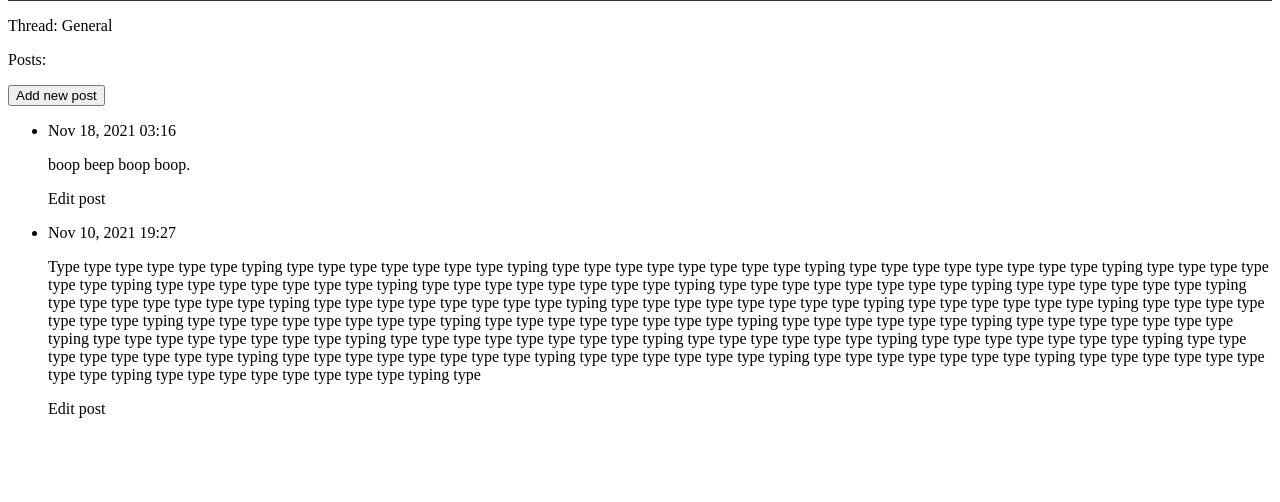
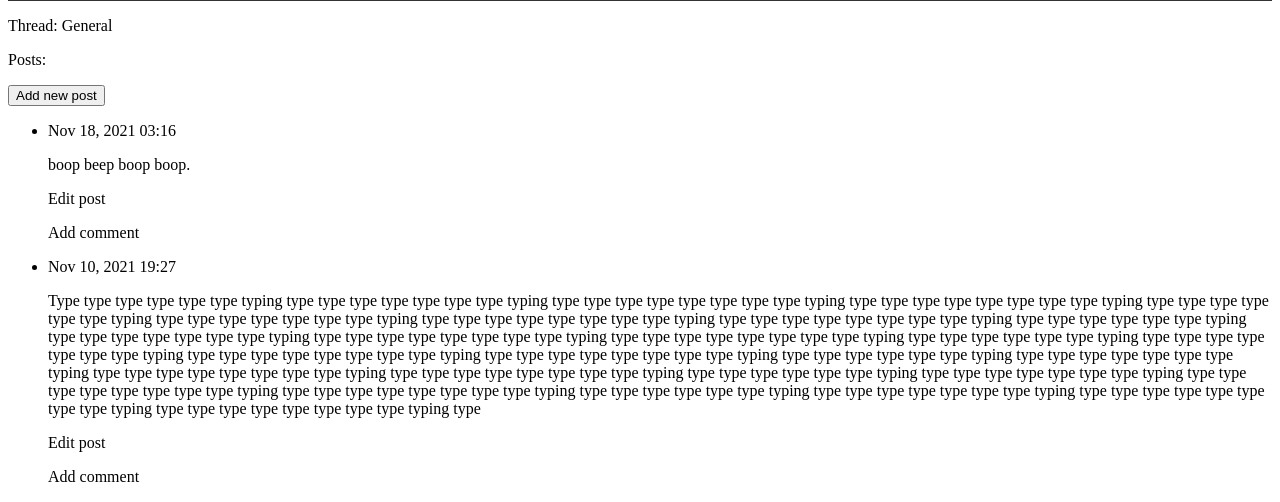
Before and after one commit to raf721/forumerrorly, a Django app: page /threads/1/ in a window 1280 px wide. Shown: the part 348-850 px from the top of the page. Before the commit the page ends 766 px from the top, so only its background shows below. Run offline with Django 3.2, Linux system fonts and the light colour scheme; data comes from the database, SQL or seed files in the repository; both versions use the stored data as it was after the commit.

Commit message:
attempted to add comment feature. no luck :(

```diff
--- a/fe_app/admin.py
+++ b/fe_app/admin.py
@@ -1,7 +1,8 @@
 from django.contrib import admin
-from .models import Thread, Post
+from .models import Thread, Post, Comment
 
 # Register your models here.
 
 admin.site.register(Thread)
 admin.site.register(Post)
+admin.site.register(Comment)
--- a/fe_app/models.py
+++ b/fe_app/models.py
@@ -26,12 +26,12 @@ class Post(models.Model):
         """Return a string of the model. Preview is limited to first 50 chars of post."""
         return f"{self.text[:50]}..." if len(self.text) > 50 else f"{self.text}"    # only shows ellipsis if post > 50 chars
 
-"""class Comment(models.Model):
-    User comments under post
-    post = models.ForeignKey(Post, on_delete=models.CASCADE) # connects comment to post, deletes entire comment
+class Comment(models.Model):
+    # User comments under post
+    post = models.ForeignKey(Post, on_delete=models.CASCADE) # connects comment to post, deletes all comments
     text = models.TextField() # no char limit for comments
     date_added = models.DateTimeField(auto_now_add=True) # shows timestamp for comment
 
     def __str__(self):
-        Return a string of the model. Preview is limited to first 50 chars of post.
+        # Return a string of the model. Preview is limited to first 50 chars of comment.
         return f"{self.text[:50]}..." if len(self.text) > 50 else f"{self.text}"    # only shows ellipsis if post > 50 chars"""
--- a/fe_app/templates/fe_app/edit_post.html
+++ b/fe_app/templates/fe_app/edit_post.html
@@ -3,8 +3,8 @@
 {% block content %}
 
     <p><a href="{% url 'fe_app:thread' thread.id %}">{{ thread }}</a></p>
+
     <p>Edit post:</p>
-
     <form action="{% url 'fe_app:edit_post' post.id %}" method='post'>
         {% csrf_token %}
         {{ form.as_p }}
--- a/fe_app/templates/fe_app/thread.html
+++ b/fe_app/templates/fe_app/thread.html
@@ -25,6 +25,9 @@
             <p>
                 <a href="{% url 'fe_app:edit_post' post.id %}">Edit post</a>
             </p>
+            <p>
+                <a href="{% url 'fe_app:new_comment' post.id %}">Add comment</a>
+            </p>
         </li>
     {% empty %}
         <li>No posts for this thread have been created yet. Make a post!</li>
--- a/fe_app/urls.py
+++ b/fe_app/urls.py
@@ -11,4 +11,5 @@ urlpatterns = [
     path('new_thread/', views.new_thread, name='new_thread'),   # page to add a new thread
     path('new_post/<int:thread_id>/', views.new_post, name='new_post'),    # page to add new post to thread
     path('edit_post/<int:post_id>/', views.edit_post, name='edit_post'),    # page to edit post
+    path('new_comment/<int:post_id>/', views.new_comment, name='new_comment'),    # page to add comment
 ]
--- a/fe_app/views.py
+++ b/fe_app/views.py
@@ -1,6 +1,6 @@
 from django.shortcuts import render, redirect
-from .models import Thread, Post
-from .forms import ThreadForm, PostForm
+from .models import Thread, Post, Comment
+from .forms import ThreadForm, PostForm, CommentForm
 
 def index(request):
     """Home page of forumerrorly."""
@@ -36,6 +36,7 @@ def new_thread(request):
 def new_post(request, thread_id):
     """Add a new post to a thread."""
     thread = Thread.objects.get(id=thread_id)
+    # comments = thread.comment_set.order_by('-date_added')  # get all comments under thread
 
     if request.method != 'POST':
         form = PostForm()   # no data input, so make blank post
@@ -50,6 +51,26 @@ def new_post(request, thread_id):
 
     context = {'thread': thread, 'form': form}
     return render(request, 'fe_app/new_post.html', context)
+
+def new_comment(request, post_id):
+    """Add a new comment to a thread."""
+    # thread = Thread.objects.get(id=thread_id)
+    post = Post.objects.get(id=post_id)
+
+    if request.method != 'POST':
+        form = CommentForm()   # no data input, so make blank comment
+    else:
+        form = CommentForm(data=request.POST)  # process inputted data
+
+        if form.is_valid():
+            new_comment = form.save(commit=False)
+            new_comment.thread = thread
+            new_comment.post = post
+            new_comment.save()
+            return redirect('fe_app:thread', thread_id=thread_id)   # redirects to thread of post where comment was added
+
+    context = {'thread': thread, 'post': post, 'form': form}
+    return render(request, 'fe_app/new_comment.html', context)
 
 def edit_post(request, post_id):
     """Edit an existing post."""
```
Also changed, not shown: fe_app/forms.py (+7 -5 lines), fe_app/templates/fe_app/new_comment.html (added, +24 -0 lines), db.sqlite3, fe_app/migrations/0004_comment.py (added).
